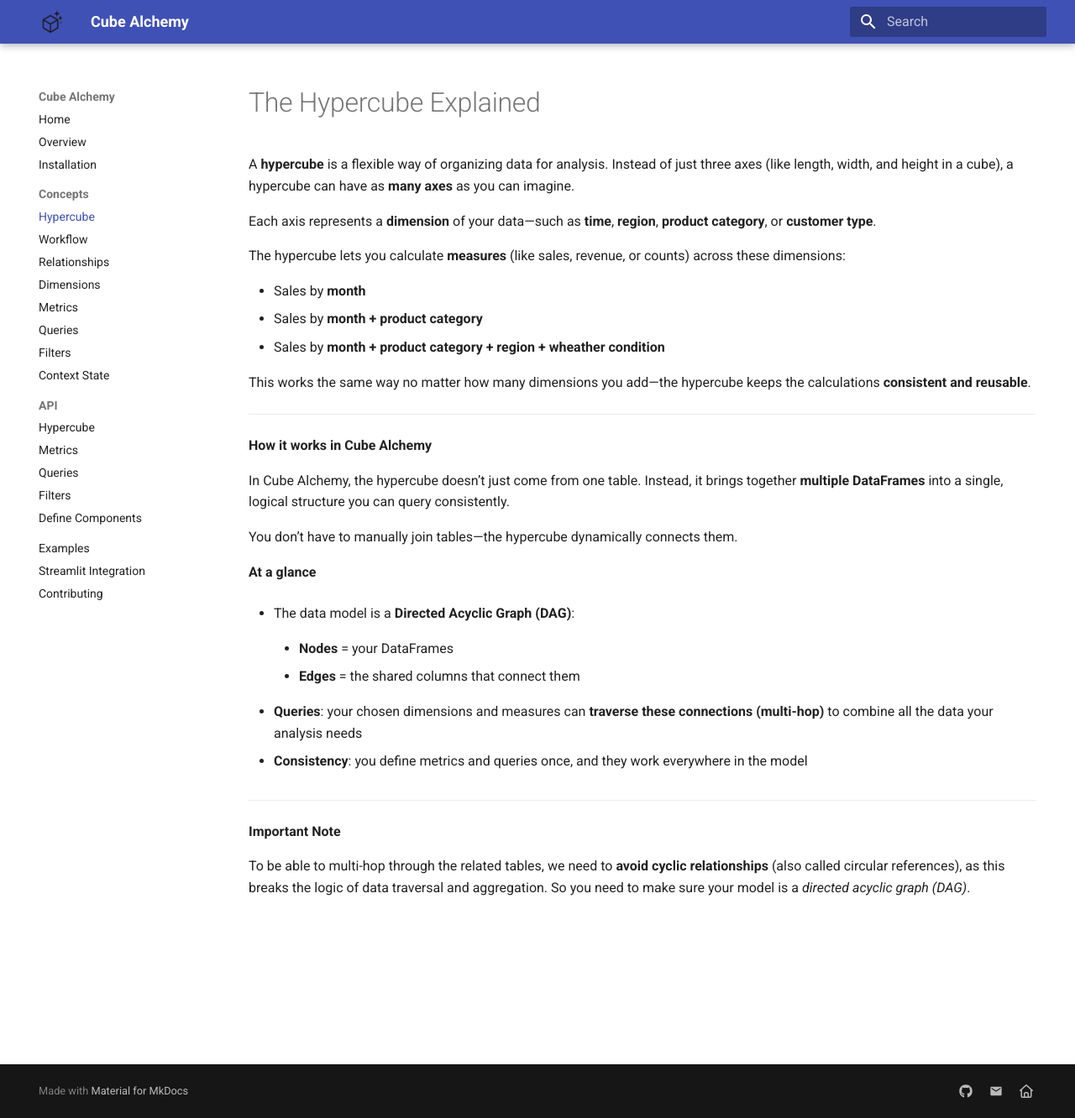
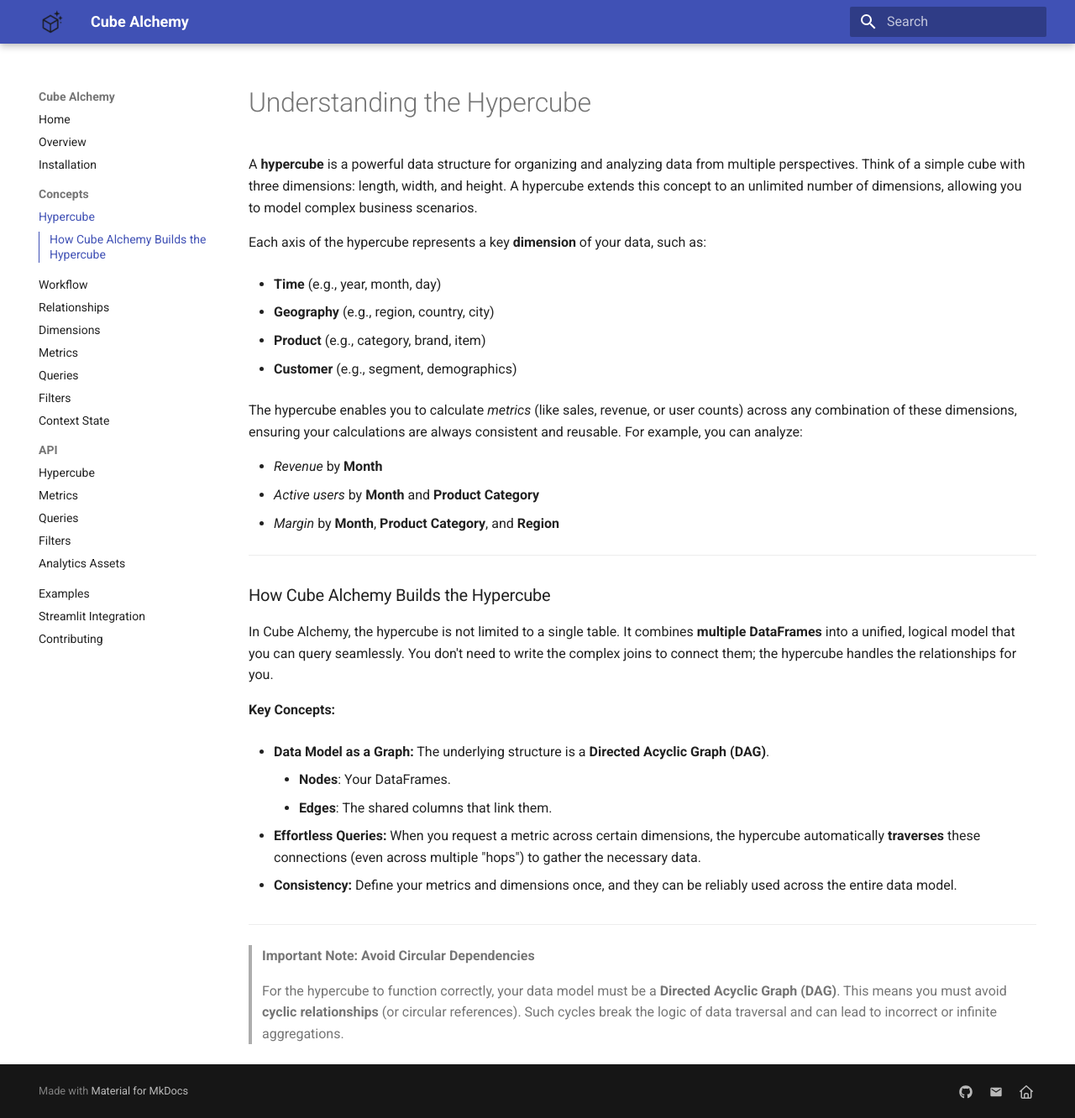
Before and after one commit to cube-alchemy/cube-alchemy, an MkDocs documentation site: the page built from docs/concepts/hypercube.md, in a window 1280 px wide and 1332 px high. Shown: the whole window at 84% size. Built offline with MkDocs 1.6.1 and Material for MkDocs 9.7.7, drawn with Linux system fonts in a browser that asks for light colours.

```diff
--- a/docs/concepts/hypercube.md
+++ b/docs/concepts/hypercube.md
@@ -1,39 +1,41 @@
-# The Hypercube Explained
+# Understanding the Hypercube
 
-A **hypercube** is a flexible way of organizing data for analysis. Instead of just three axes (like length, width, and height in a cube), a hypercube can have as **many axes** as you can imagine.
+A **hypercube** is a powerful data structure for organizing and analyzing data from multiple perspectives. Think of a simple cube with three dimensions: length, width, and height. A hypercube extends this concept to an unlimited number of dimensions, allowing you to model complex business scenarios.
 
-Each axis represents a **dimension** of your data—such as **time**, **region**, **product category**, or **customer type**.
+Each axis of the hypercube represents a key **dimension** of your data, such as:
 
-The hypercube lets you calculate **measures** (like sales, revenue, or counts) across these dimensions:
+- **Time** (e.g., year, month, day)
 
-- Sales by **month**
-- Sales by **month + product category**
-- Sales by **month + product category + region + wheather condition**
+- **Geography** (e.g., region, country, city)
 
-This works the same way no matter how many dimensions you add—the hypercube keeps the calculations **consistent and reusable**.
+- **Product** (e.g., category, brand, item)
+
+- **Customer** (e.g., segment, demographics)
+
+The hypercube enables you to calculate *metrics* (like sales, revenue, or user counts) across any combination of these dimensions, ensuring your calculations are always consistent and reusable. For example, you can analyze:
+
+- *Revenue* by **Month**
+- *Active users* by **Month** and **Product Category**
+- *Margin* by **Month**, **Product Category**, and **Region**
 
 ---
 
-**How it works in Cube Alchemy**
+### How Cube Alchemy Builds the Hypercube
 
-In Cube Alchemy, the hypercube doesn’t just come from one table. Instead, it brings together **multiple DataFrames** into a single, logical structure you can query consistently.
+In Cube Alchemy, the hypercube is not limited to a single table. It combines **multiple DataFrames** into a unified, logical model that you can query seamlessly. You don't need to write the complex joins to connect them; the hypercube handles the relationships for you.
 
-You don’t have to manually join tables—the hypercube dynamically connects them.
+**Key Concepts:**
 
-**At a glance**
+- **Data Model as a Graph:** The underlying structure is a **Directed Acyclic Graph (DAG)**.
+    - **Nodes**: Your DataFrames.
+    - **Edges**: The shared columns that link them.
 
-- The data model is a **Directed Acyclic Graph (DAG)**:
+- **Effortless Queries:** When you request a metric across certain dimensions, the hypercube automatically **traverses** these connections (even across multiple "hops") to gather the necessary data.
 
-    - **Nodes** = your DataFrames
-
-    - **Edges** = the shared columns that connect them
-
-- **Queries**: your chosen dimensions and measures can **traverse these connections (multi-hop)** to combine all the data your analysis needs
-
-- **Consistency**: you define metrics and queries once, and they work everywhere in the model
+- **Consistency:** Define your metrics and dimensions once, and they can be reliably used across the entire data model.
 
 ---
 
-**Important Note**
-
-To be able to multi-hop through the related tables, we need to **avoid cyclic relationships** (also called circular references), as this breaks the logic of data traversal and aggregation. So you need to make sure your model is a *directed acyclic graph (DAG)*.
+> **Important Note: Avoid Circular Dependencies**
+>
+> For the hypercube to function correctly, your data model must be a **Directed Acyclic Graph (DAG)**. This means you must avoid **cyclic relationships** (or circular references). Such cycles break the logic of data traversal and can lead to incorrect or infinite aggregations.
--- /dev/null
+++ b/docs/js/ga4.js
@@ -0,0 +1,5 @@
+window.dataLayer = window.dataLayer || [];
+function gtag(){dataLayer.push(arguments);}
+gtag('js', new Date());
+
+gtag('config', 'G-JXW3ZYFYK0');
--- a/mkdocs.yml
+++ b/mkdocs.yml
@@ -53,7 +53,11 @@ nav:
     - Metrics: api/metric_methods.md
     - Queries: api/query_methods.md
     - Filters: api/filter_methods.md
-    - Define Components: api/analytics_components.md
+    - Analytics Assets: api/analytics_assets.md
   - Examples: examples.md
   - Streamlit Integration: streamlit.md
   - Contributing: contributing.md
+
+extra_javascript:
+  - https://www.googletagmanager.com/gtag/js?id=G-JXW3ZYFYK0
+  - js/ga4.js
```
Also changed, not shown: BACKLOG.md (added, +24 -0 lines), docs/api/analytics_assets.md (renamed from docs/api/get_analytics_components.md, +2 -8 lines), docs/index.md (+6 -8 lines), docs/overview.md (+17 -26 lines).
